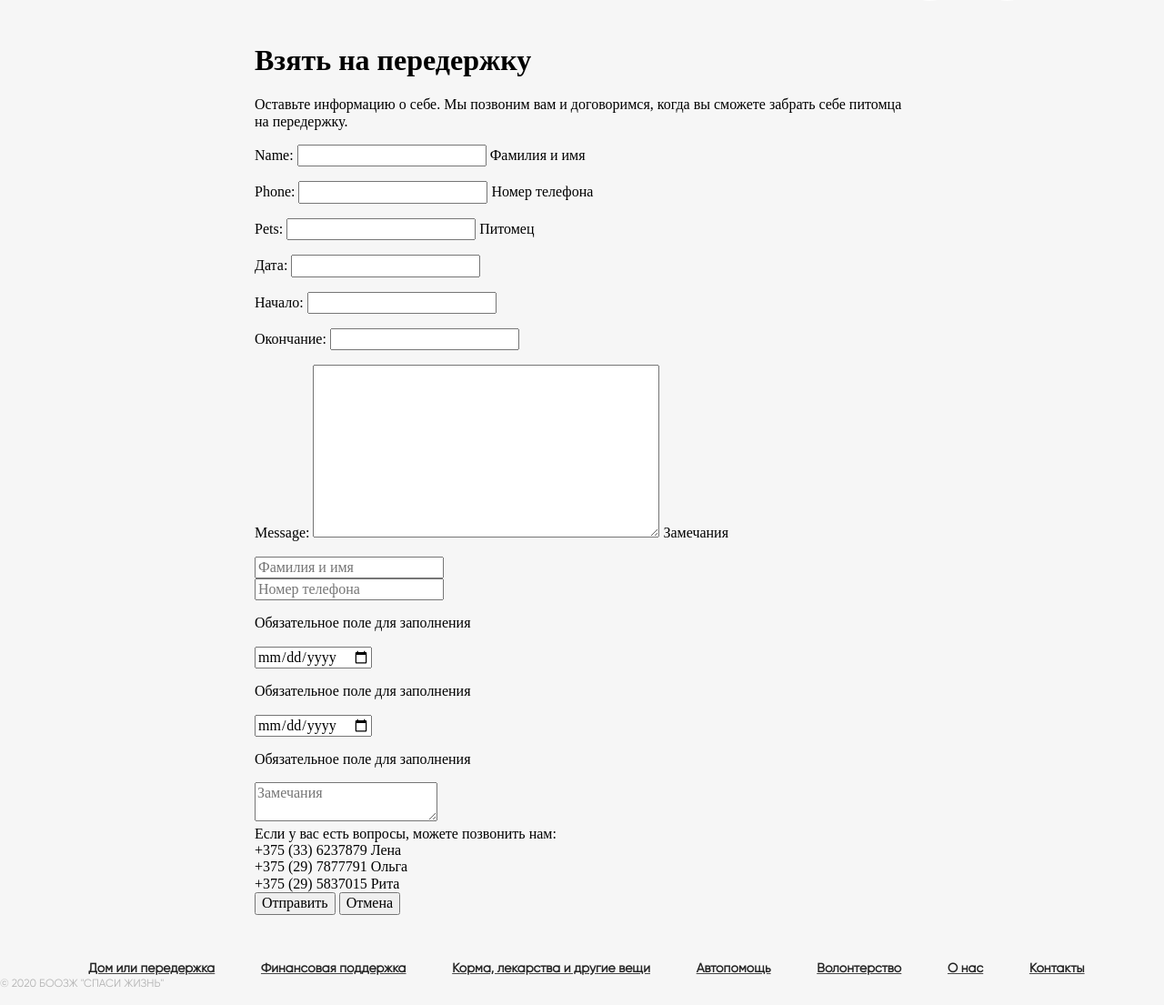
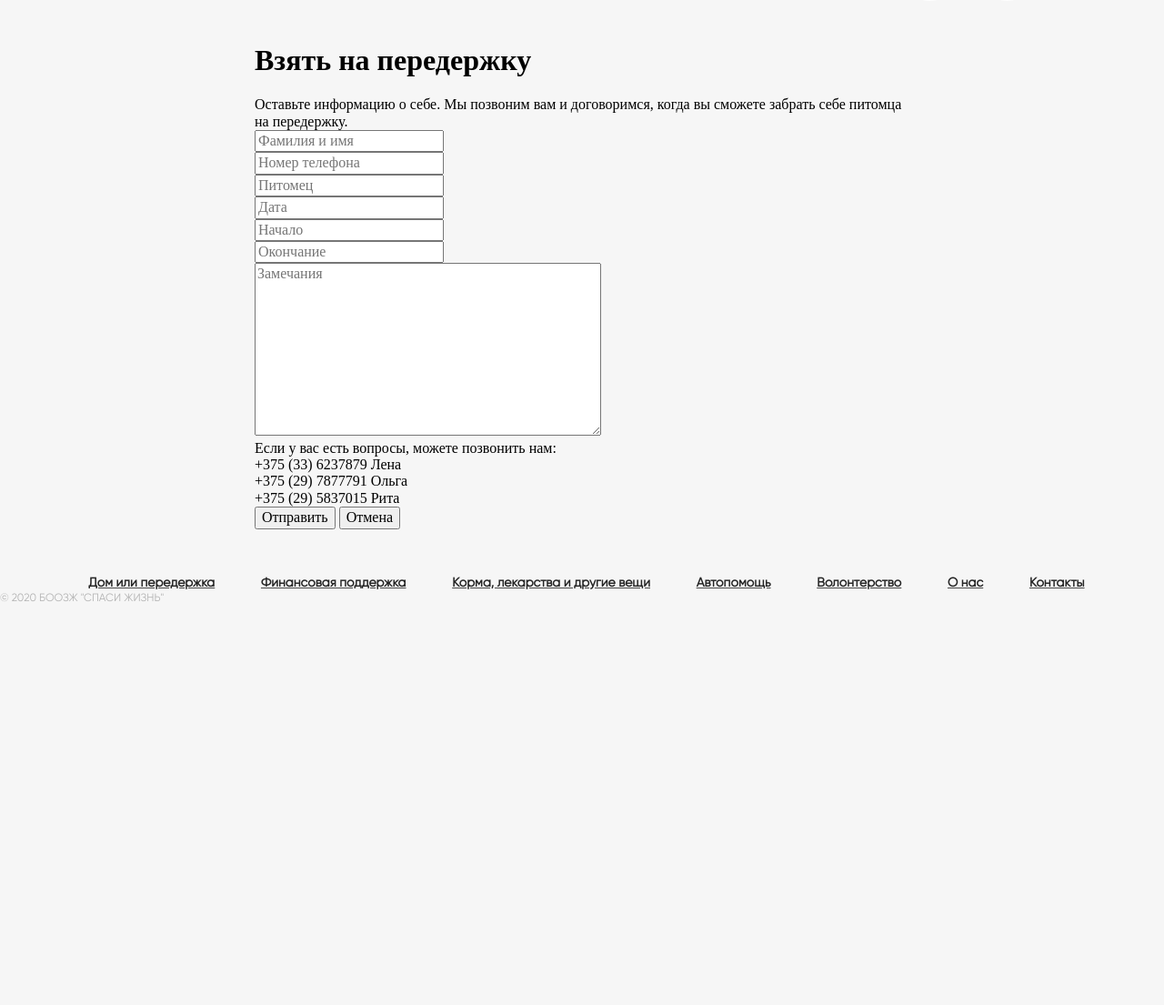
Before and after one commit to denistet2/faucets, a Django app: template faucets/home_pets/templates/home_pets/temporarily.html in a window 1280 px wide. Shown: the part 90-1195 px from the top of the page at 91% size. After the commit the page ends 751 px from the top, so only its background shows below. Run offline with Django 4.2, Linux system fonts and the light colour scheme; the template is opened without the code that fills it: values that come from a table or form of the project are taken from there, others are empty; parts of the project's set-up code (start-up, migrations or seed data) failed here and were passed over.

Commit message:
не доделал формы

```diff
--- a/faucets/home_pets/forms.py
+++ b/faucets/home_pets/forms.py
@@ -1,11 +1,28 @@
-from django import forms
-from .models import *
+from django.forms import ModelForm, TextInput, DateTimeInput, Textarea
+from .models import OrderPetTemporarity
 
 
 
 
 
-class AdOrderPetTemporarity(forms.ModelForm):
+class AdOrderPetTemporarity(ModelForm):
     class Meta:
         model = OrderPetTemporarity
         fields = '__all__'
+        widgets = {
+            "name": TextInput(attrs={'class': 'form-control',
+                                       'placeholder':'Фамилия и имя'}),
+            "phone": TextInput(attrs={'class': 'form-control',
+                                          'placeholder': 'Номер телефона'}),
+            "pets": TextInput(attrs={'class': 'form-control',
+                                          'placeholder': 'Питомец'}),
+            "data_order_pet": DateTimeInput(attrs={'class': 'form-control',
+                                           'placeholder': 'Дата'}),
+            "start_time": DateTimeInput(attrs={'class': 'form-control',
+                                           'placeholder': 'Начало'}),
+
+            "end_time": DateTimeInput(attrs={'class': 'form-control',
+                                          'placeholder': 'Окончание'}),
+            "message": Textarea(attrs={'class': 'form-control',
+                                                    'placeholder': 'Замечания'}),
+                  }
--- a/faucets/home_pets/models.py
+++ b/faucets/home_pets/models.py
@@ -53,7 +53,7 @@ class OrderPetTemporarity(models.Model):
     pets = models.CharField(max_length=20, help_text="Питомец")
     data_order_pet = models.DateTimeField(verbose_name="Дата")
     start_time = models.DateTimeField(verbose_name="Начало")
-    end_tame = models.DateTimeField(verbose_name="Окончание")
+    end_time = models.DateTimeField(verbose_name="Окончание")
     message = models.TextField(max_length=100, help_text="Замечания")
 
 
--- a/faucets/home_pets/templates/home_pets/temporarily.html
+++ b/faucets/home_pets/templates/home_pets/temporarily.html
@@ -8,36 +8,44 @@
 {% block content %}
 
       <div class="order_form">
-       <h1>Взять на передержку</h1>
+        <h1>Взять на передержку</h1>
        <div>Оставьте информацию о себе. Мы позвоним вам и договоримся, когда вы сможете забрать себе питомца на передержку.</div>
          <form method="post">
          {% csrf_token %}
-             {{ form.as_p }}
-        <input type="text" name="name" placeholder="Фамилия и имя">
-       <div>
-        <input type="tel" name="phone" placeholder="Номер телефона">
-        <p>Обязательное поле для заполнения</p>
-       </div>
-       <div>
-      <input type="date" name="date" placeholder="С какого числа">
-      <p>Обязательное поле для заполнения</p>
-       </div>
-       <div>
-      <input type="date" name="date" placeholder="По какое число">
-      <p>Обязательное поле для заполнения</p>
-       </div>
-       <div>
-      <textarea name="message" placeholder="Замечания"></textarea>
-       </div>
+             {{ form.name }}<br>
+             {{ form.phone }}<br>
+             {{ form.pets }}<br>
+             {{ form.data_order_pet }}<br>
+             {{ form.start_time }}<br>
+             {{ form.end_time }}<br>
+             {{ form.message }}<br>
+<!--        <input type="text" name="name" placeholder="Фамилия и имя">-->
+<!--       <div>-->
+<!--        <input type="tel" name="phone" placeholder="Номер телефона">-->
+<!--        <p>Обязательное поле для заполнения</p>-->
+<!--       </div>-->
+<!--       <div>-->
+<!--      <input type="date" name="date" placeholder="С какого числа">-->
+<!--      <p>Обязательное поле для заполнения</p>-->
+<!--       </div>-->
+<!--       <div>-->
+<!--      <input type="date" name="date" placeholder="По какое число">-->
+<!--      <p>Обязательное поле для заполнения</p>-->
+<!--       </div>-->
+<!--       <div>-->
+<!--      <textarea name="message" placeholder="Замечания"></textarea>-->
+<!--       </div>-->
+             <span>{{ error }}</span>
         <div>Если у вас есть вопросы, можете позвонить нам:
           <br>+375 (33) 6237879  Лена
           <br>+375 (29) 7877791  Ольга
           <br>+375 (29) 5837015  Рита
         </div>
 
-      <input type="submit" name="submit_btn" value="Отправить">
-       <input type="submit" name="reset_btn" value="Отмена">
+        <input type="submit" name="submit_btn" value="Отправить">
+        <input type="submit" name="reset_btn" value="Отмена">
              </form>
-    </div>
+       </div>
+      </div>
 
 {% endblock %}
```
Also changed, not shown: faucets/home_pets/views.py (+13 -9 lines), faucets/db.sqlite3, faucets/home_pets/migrations/0002_rename_end_tame_orderpettemporarity_end_time.py (added).
